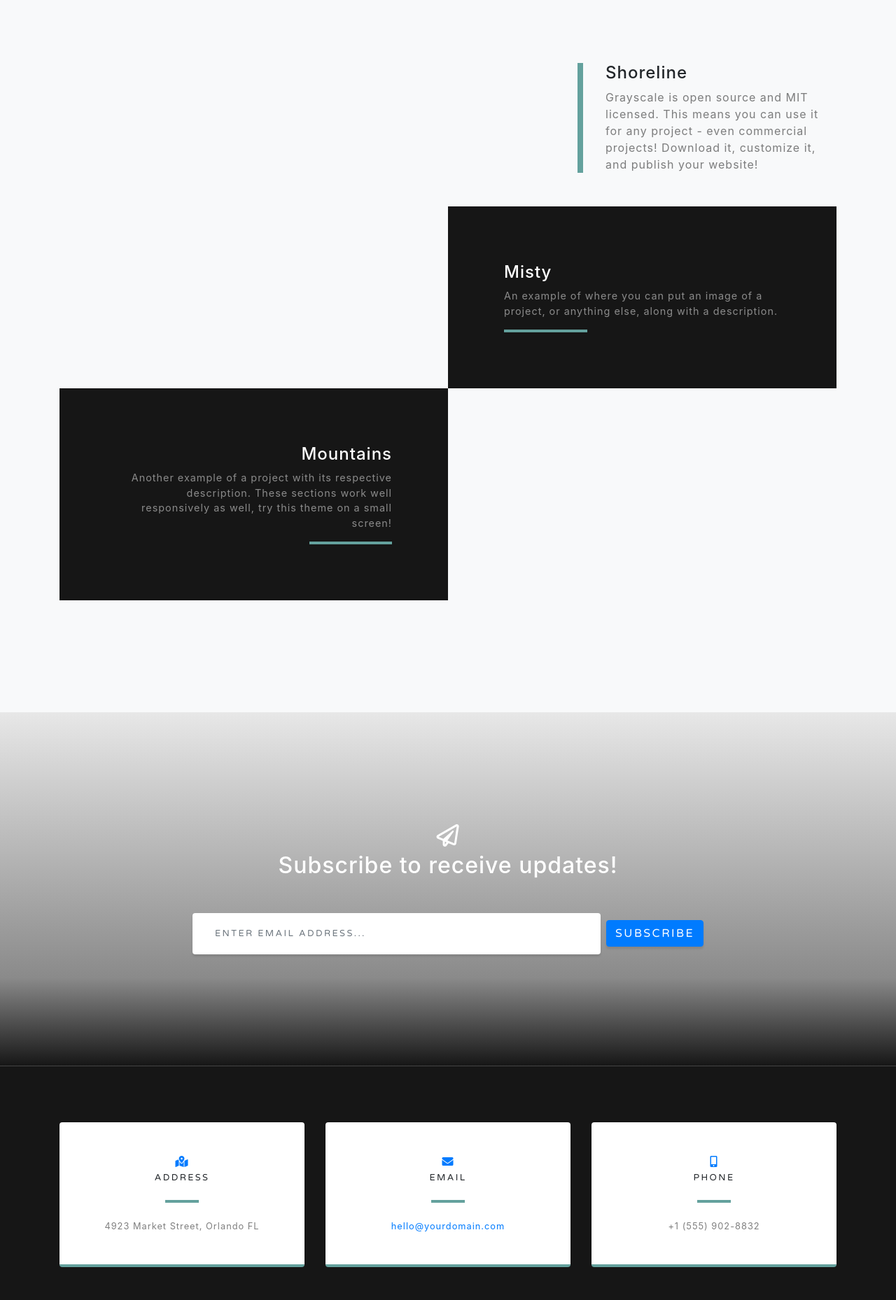
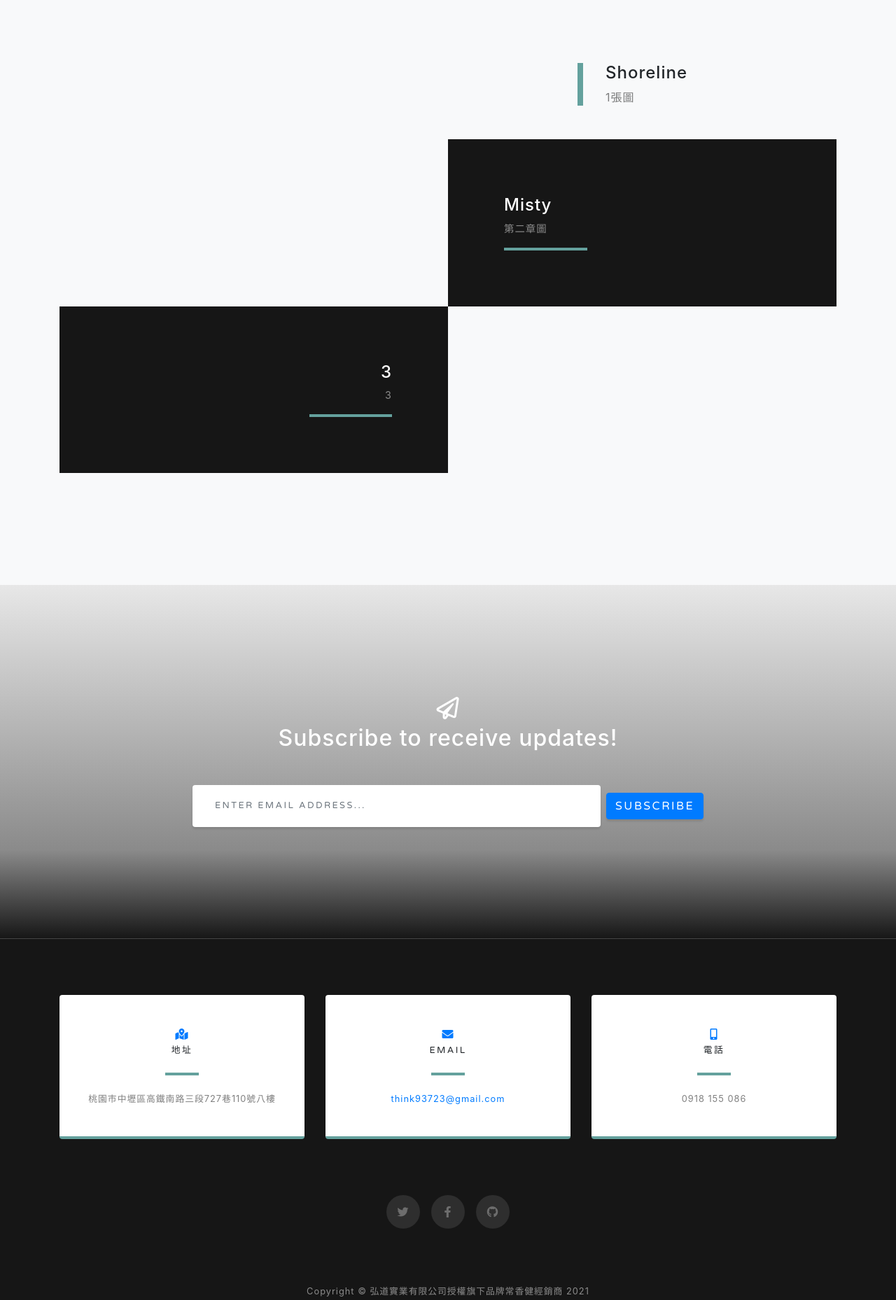
Before and after one commit to scott93723/MH, a website with bundled scripts: page index.html in a window 1280 px wide. Shown: the part 1340-3198 px from the top of the page at 70% size. Built offline with nearby package versions, Linux system fonts and the light colour scheme; files whose address does not match are found by name.

Commit message:
Update index.html

```diff
--- a/index.html
+++ b/index.html
@@ -68,16 +68,16 @@
         <div class="col-lg-8 mx-auto">
           <h2 class="text-white mb-4">常香健茶葉生活產品</h2>
           <p class="text-white-50">茶香產品有老經驗師傅親自採收焙，嚴格挑選茶青之後烘焙，經過獨立製作工序具特殊工藝，
-            經過農藥檢測，經過實驗測試降低甲醛，獲得台灣與日本客戶喜愛，彈性持久，蓬鬆度強，不怕擠壓，可以聞到淡淡的茶香味
+            經過農藥檢測，經過實驗測試降低甲醛，獲得台灣與日本客戶喜愛，各種寢具生活用品彈性持久，蓬鬆度強，不怕擠壓，可以聞到淡淡的茶香味
 
-
+/n
 
 1.鬆弛精神：茶葉中富含對人體有益的芳香物質，在常溫下可緩慢揮發，淡淡的茶香營造出溫馨的氣氛，能鬆弛精神緩解疲勞。
-
+/n
 2.吸附異味：茶葉有極強的吸附力，可以吸收有害氣體，淨化居室內空氣。
-
+/n
 3.調節機體：茶有讓人安心、靜心、凝注心情等，更能幫助人體盡快進入好眠，得到良好的調節和休息
-            <a href="http://startbootstrap.com/template-overviews/grayscale/"></a>. </p>
+            <a href="http://startbootstrap.com/template-overviews/grayscale/"></a> </p>
         </div>
       </div>
       <img src="img/68508022_2483364888575433_4574656116071333888_n.jpg" class="img-fluid" alt="">
@@ -96,7 +96,7 @@
         <div class="col-xl-4 col-lg-5">
           <div class="featured-text text-center text-lg-left">
             <h4>Shoreline</h4>
-            <p class="text-black-50 mb-0">Grayscale is open source and MIT licensed. This means you can use it for any project - even commercial projects! Download it, customize it, and publish your website!</p>
+            <p class="text-black-50 mb-0">1張圖</p>
           </div>
         </div>
       </div>
@@ -111,7 +111,7 @@
             <div class="d-flex h-100">
               <div class="project-text w-100 my-auto text-center text-lg-left">
                 <h4 class="text-white">Misty</h4>
-                <p class="mb-0 text-white-50">An example of where you can put an image of a project, or anything else, along with a description.</p>
+                <p class="mb-0 text-white-50">第二章圖</p>
                 <hr class="d-none d-lg-block mb-0 ml-0">
               </div>
             </div>
@@ -128,8 +128,8 @@
           <div class="bg-black text-center h-100 project">
             <div class="d-flex h-100">
               <div class="project-text w-100 my-auto text-center text-lg-right">
-                <h4 class="text-white">Mountains</h4>
-                <p class="mb-0 text-white-50">Another example of a project with its respective description. These sections work well responsively as well, try this theme on a small screen!</p>
+                <h4 class="text-white">3</h4>
+                <p class="mb-0 text-white-50">3</p>
                 <hr class="d-none d-lg-block mb-0 mr-0">
               </div>
             </div>
@@ -169,9 +169,9 @@
           <div class="card py-4 h-100">
             <div class="card-body text-center">
               <i class="fas fa-map-marked-alt text-primary mb-2"></i>
-              <h4 class="text-uppercase m-0">Address</h4>
+              <h4 class="text-uppercase m-0">地址</h4>
               <hr class="my-4">
-              <div class="small text-black-50">4923 Market Street, Orlando FL</div>
+              <div class="small text-black-50">桃園市中壢區高鐵南路三段727巷110號八樓</div>
             </div>
           </div>
         </div>
@@ -183,7 +183,7 @@
               <h4 class="text-uppercase m-0">Email</h4>
               <hr class="my-4">
               <div class="small text-black-50">
-                <a href="#">hello@yourdomain.com</a>
+                <a href="#">think93723@gmail.com</a>
               </div>
             </div>
           </div>
@@ -193,9 +193,9 @@
           <div class="card py-4 h-100">
             <div class="card-body text-center">
               <i class="fas fa-mobile-alt text-primary mb-2"></i>
-              <h4 class="text-uppercase m-0">Phone</h4>
+              <h4 class="text-uppercase m-0">電話</h4>
               <hr class="my-4">
-              <div class="small text-black-50">+1 (555) 902-8832</div>
+              <div class="small text-black-50">0918 155 086</div>
             </div>
           </div>
         </div>
@@ -219,7 +219,7 @@
   <!-- Footer -->
   <footer class="bg-black small text-center text-white-50">
     <div class="container">
-      Copyright &copy; 弘道實業有限公司 2021
+      Copyright &copy; 弘道實業有限公司授權旗下品牌常香健經銷商 2021
     </div>
   </footer>
 
```
